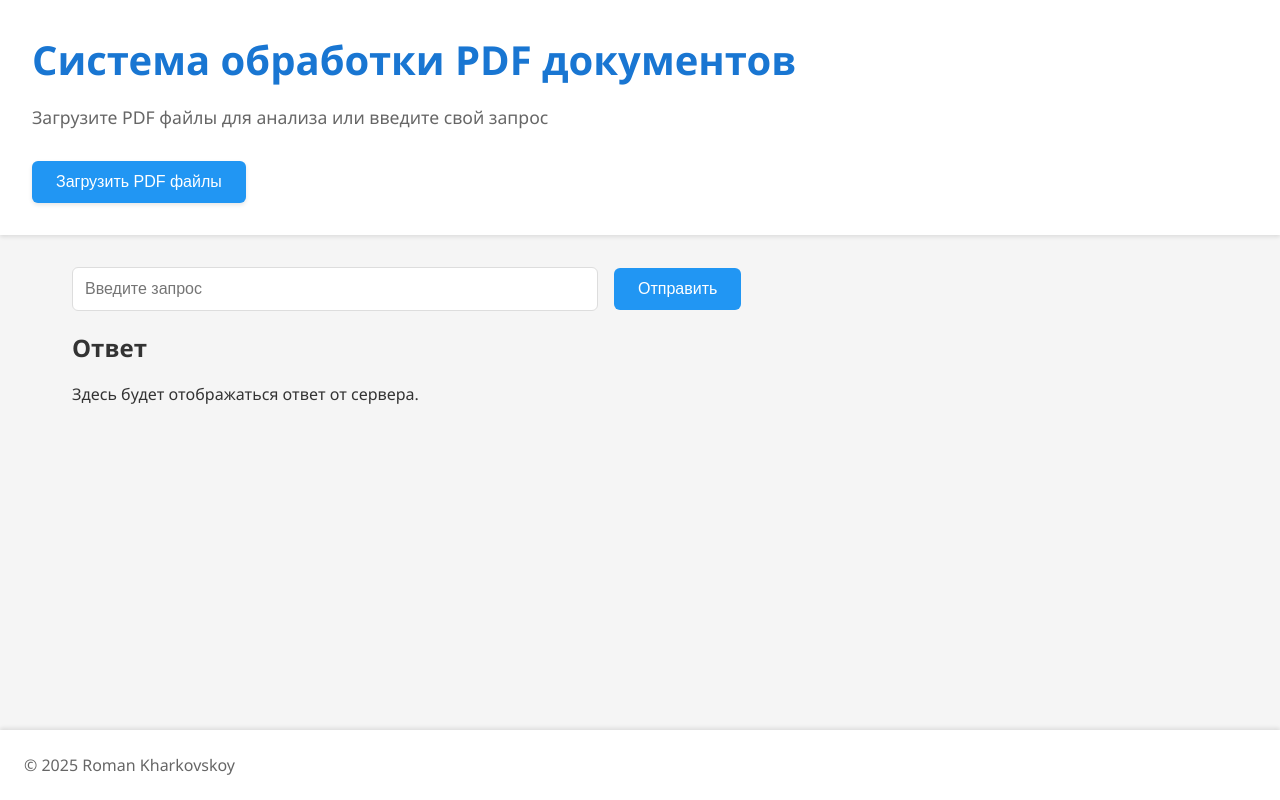
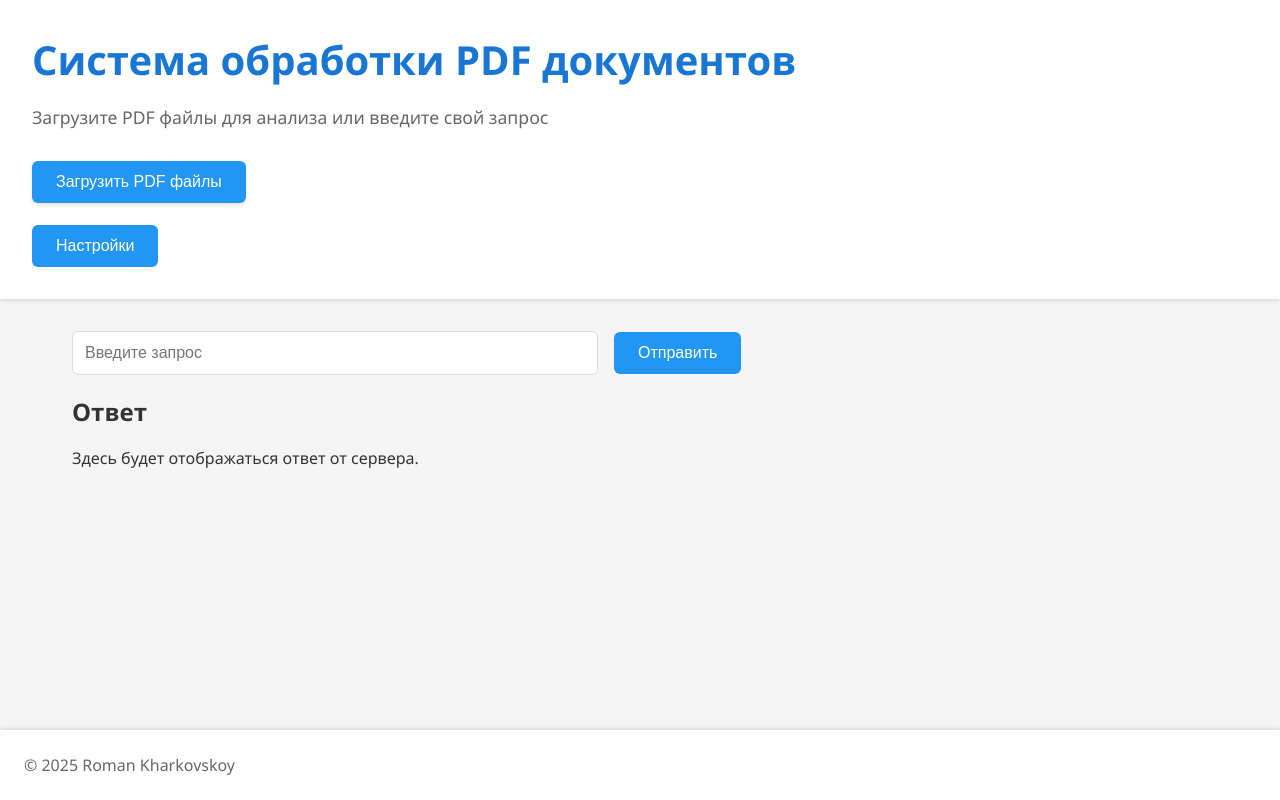
Before and after one commit to LISA-ITMO/ai-assistant, a React (Create React App) app in the folder frontend/: page / in a window 1280 px wide. Built offline with nearby package versions, Linux system fonts and the light colour scheme.

Commit message:
Add settings button and integrate settings component in App

```diff
--- a/frontend/src/App.js
+++ b/frontend/src/App.js
@@ -3,6 +3,7 @@ import React, { useState } from 'react';
 // Компоненты
 import QueryForm from './components/QueryForm';
 import ResponseDisplay from './components/ResponseDisplay';
+import Settings from './components/Settings';
 
 // Стили
 import './styles/main.css';
@@ -21,6 +22,7 @@ function App() {
   const [response, setResponse] = useState('');
   const [isLoading, setIsLoading] = useState(false);
   const [error, setError] = useState(null);
+  const [isSettingsOpen, setIsSettingsOpen] = useState(false);
 
   /**
    * Обработчик загрузки файлов
@@ -89,6 +91,7 @@ function App() {
           Загрузите PDF файлы для анализа или введите свой запрос
         </p>
 
+        <div className="header-buttons">
           {/* Кнопка загрузки файлов */}
           <button
             className="upload-pdf-button"
@@ -104,6 +107,16 @@ function App() {
               'Загрузить PDF файлы'
             )}
           </button>
+          <br></br>
+          <br></br>
+          {/* Кнопка настроек */}
+          <button
+            className="settings-button"
+            onClick={() => setIsSettingsOpen(true)}
+          >
+            Настройки
+          </button>
+        </div>
 
         {/* Скрытый input для выбора файлов */}
         <input
@@ -144,6 +157,12 @@ function App() {
       <footer className="App-footer">
         <p>&copy; 2025 Roman Kharkovskoy</p>
       </footer>
+
+      {/* Компонент настроек */}
+      <Settings
+        isOpen={isSettingsOpen}
+        onClose={() => setIsSettingsOpen(false)}
+      />
     </div>
   );
 }
```
Lines whose indentation alone changed are shown as unchanged.
